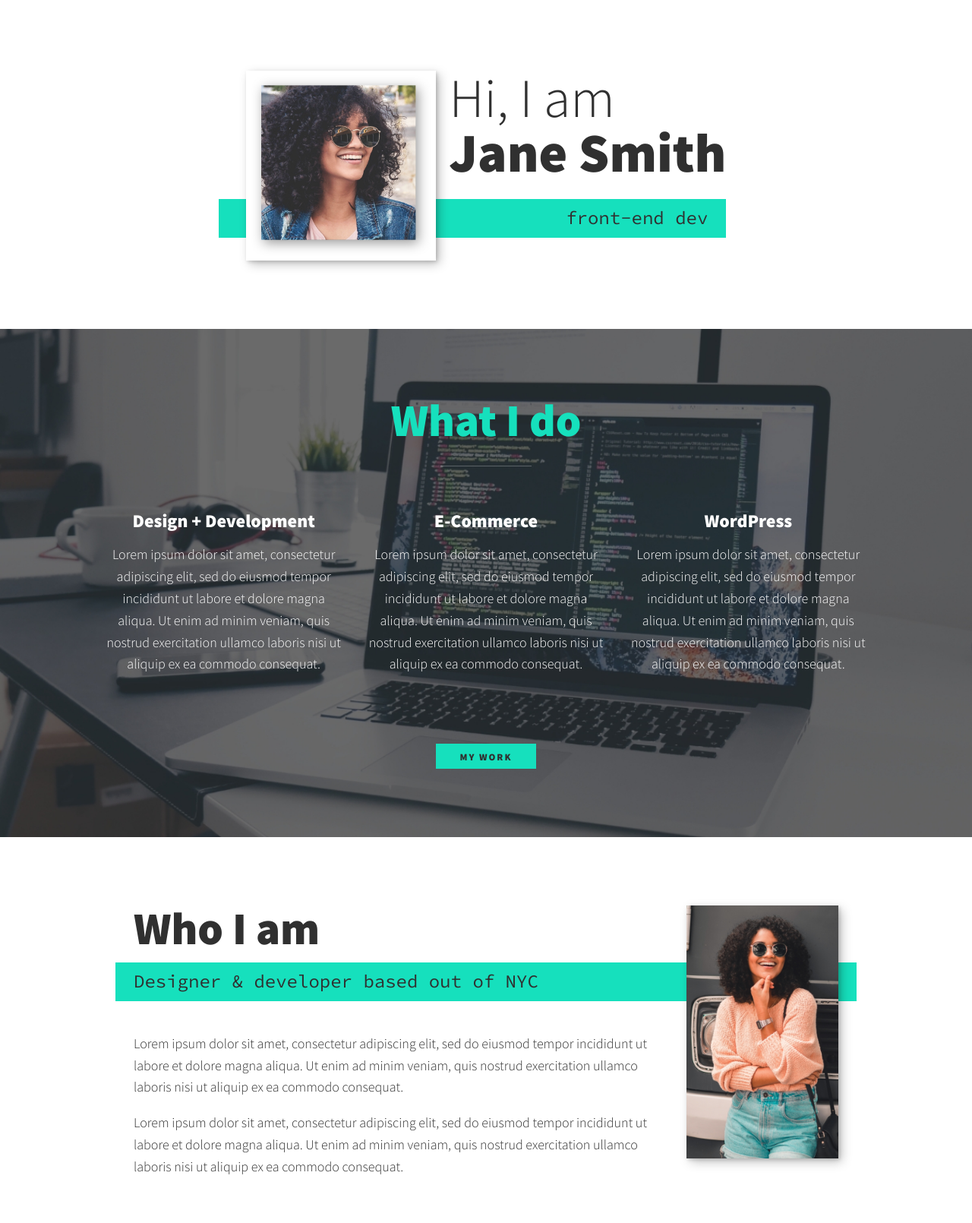
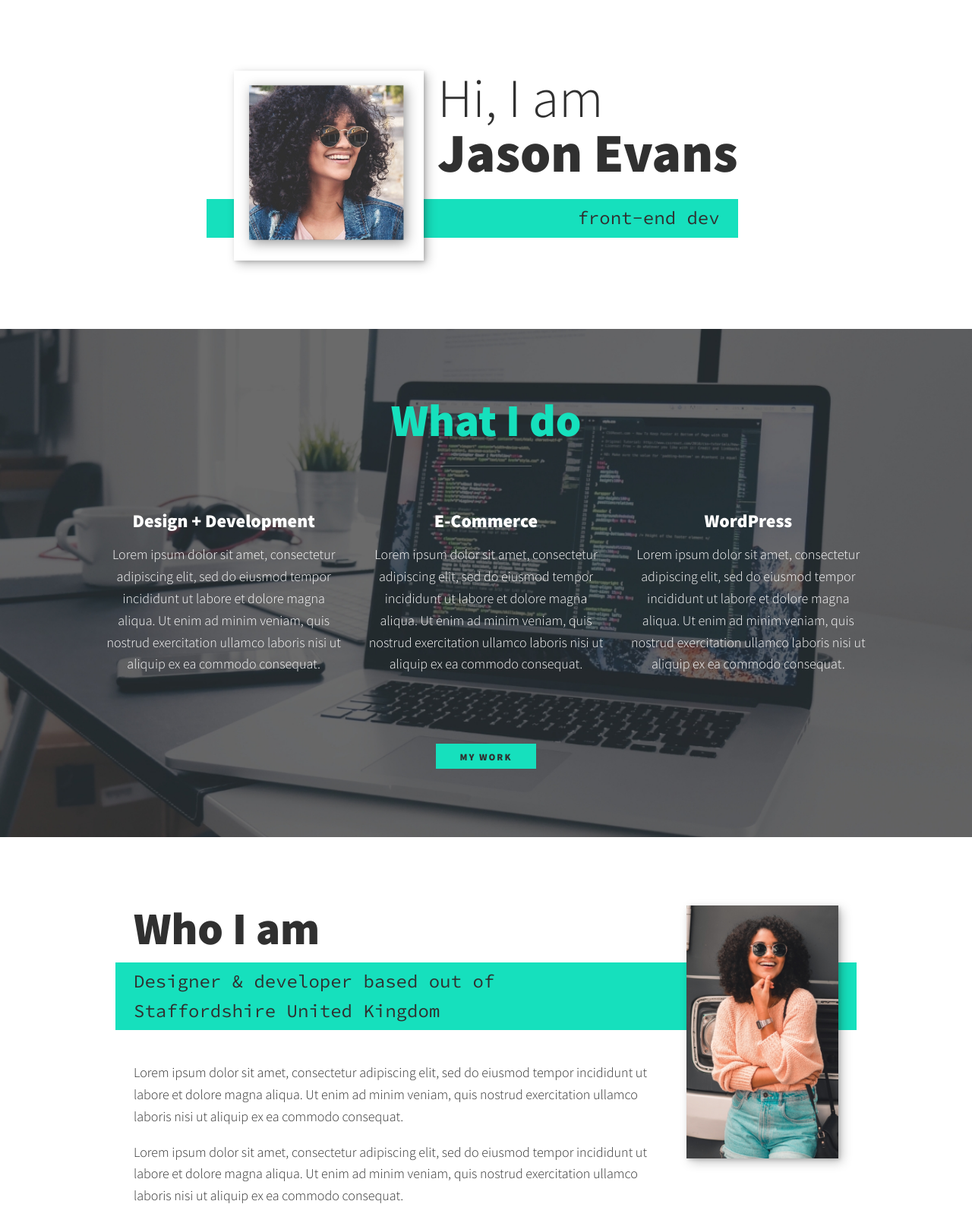
Before and after one commit to GrumpyMonk26/PortfolioNew, a plain HTML site: page index.html in a window 1280 px wide. Shown: the part 51-1661 px from the top of the page at 76% size. Drawn offline with nearby package versions, Linux system fonts and the light colour scheme; files that its build step writes are made by us from their sources.

```diff
--- a/index.html
+++ b/index.html
@@ -3,7 +3,7 @@
     <head>
         <meta charset="UTF-8">
         <meta name="viewport" content="width=device-width, initial-scale=1.0">
-        <title>DevJane Portfolio Website</title>
+        <title>DevJason Portfolio Website</title>
         <link rel="stylesheet" href="https://cdnjs.cloudflare.com/ajax/libs/normalize/7.0.0/normalize.min.css">
         <link rel="stylesheet" href="https://cdnjs.cloudflare.com/ajax/libs/font-awesome/5.11.2/css/all.css" integrity="sha256-46qynGAkLSFpVbEBog43gvNhfrOj+BmwXdxFgVK/Kvc=" crossorigin="anonymous" />
 
@@ -34,7 +34,7 @@
         <!-- Introduction -->
         <section class="intro" id="home">
             <h1 class="section__title section__title--intro">
-                Hi, I am <strong>Jane Smith</strong>
+                Hi, I am <strong>Jason Evans</strong>
             </h1>
             <p class="section__subtitle section__subtitle--intro">front-end dev</p>
             <img src="img/dev-jane-01.jpg" alt="a picture of Jane Smith smiling" class="intro__img">
@@ -68,7 +68,7 @@
         <!-- About me -->
         <section class="about-me" id="about">
            <h2 class="section__title section__title--about">Who I am</h2>
-           <p class="section__subtitle section__subtitle--about">Designer & developer based out of NYC</p>
+           <p class="section__subtitle section__subtitle--about">Designer & developer based out of Staffordshire United Kingdom</p>
 
            <div class="about-me__body">
                <p>Lorem ipsum dolor sit amet, consectetur adipiscing elit, sed do eiusmod tempor incididunt ut labore et dolore magna aliqua. Ut enim ad minim veniam, quis nostrud exercitation ullamco laboris nisi ut aliquip ex ea commodo consequat.</p>
@@ -140,7 +140,7 @@
         <!-- Footer -->
         <footer class="footer">
             <!-- replace with your own email address -->
-            <a href="mailto:hello@jane.dev" class="footer__link">hello@jane.dev</a>
+            <a href="mailto:hello@jane.dev" class="footer__link">hello@jason.dev</a>
             <ul class="social-list">
                 <li class="social-list__item">
                     <a class="social-list__link" href="https://codepen.io">
```
